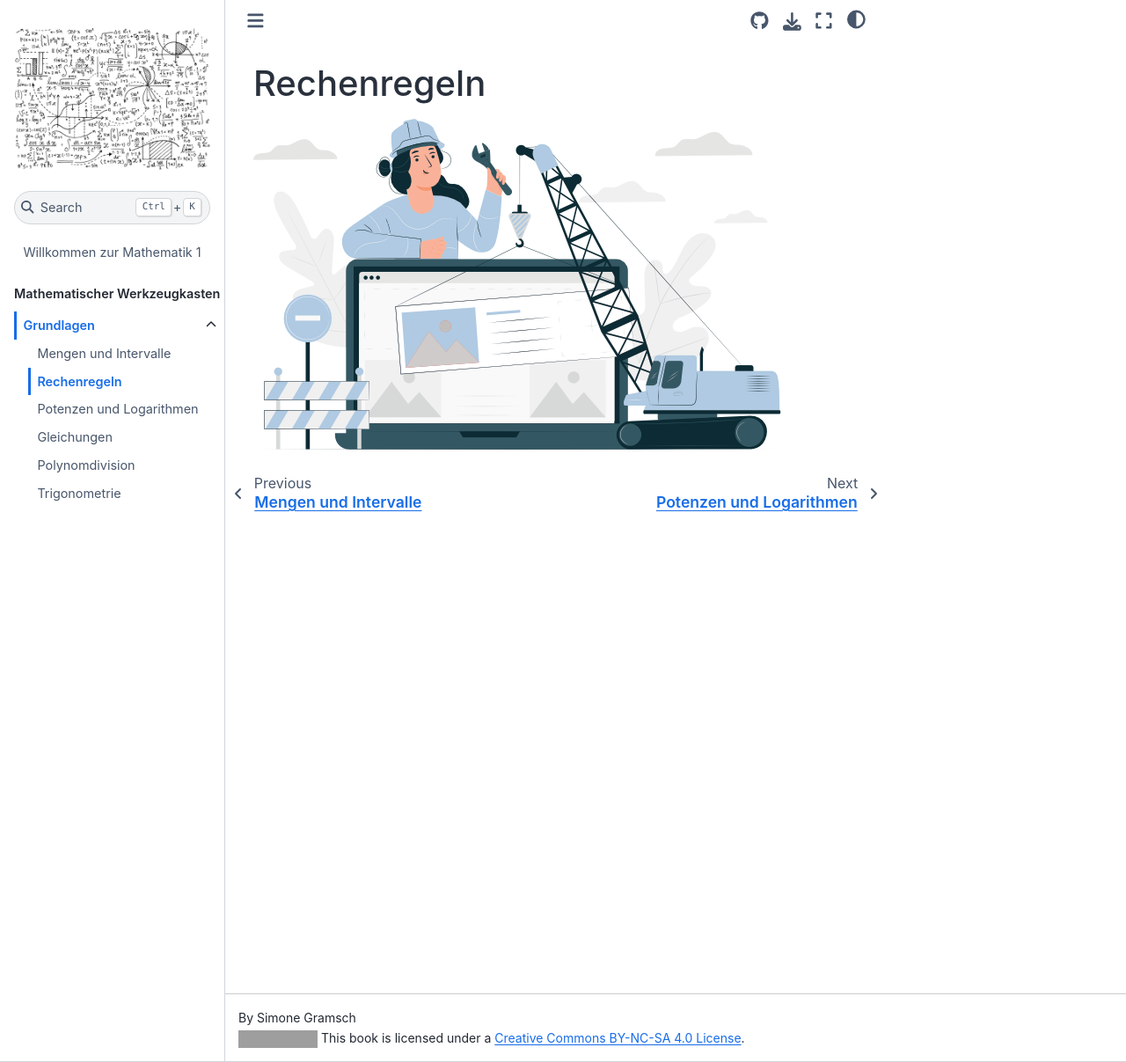
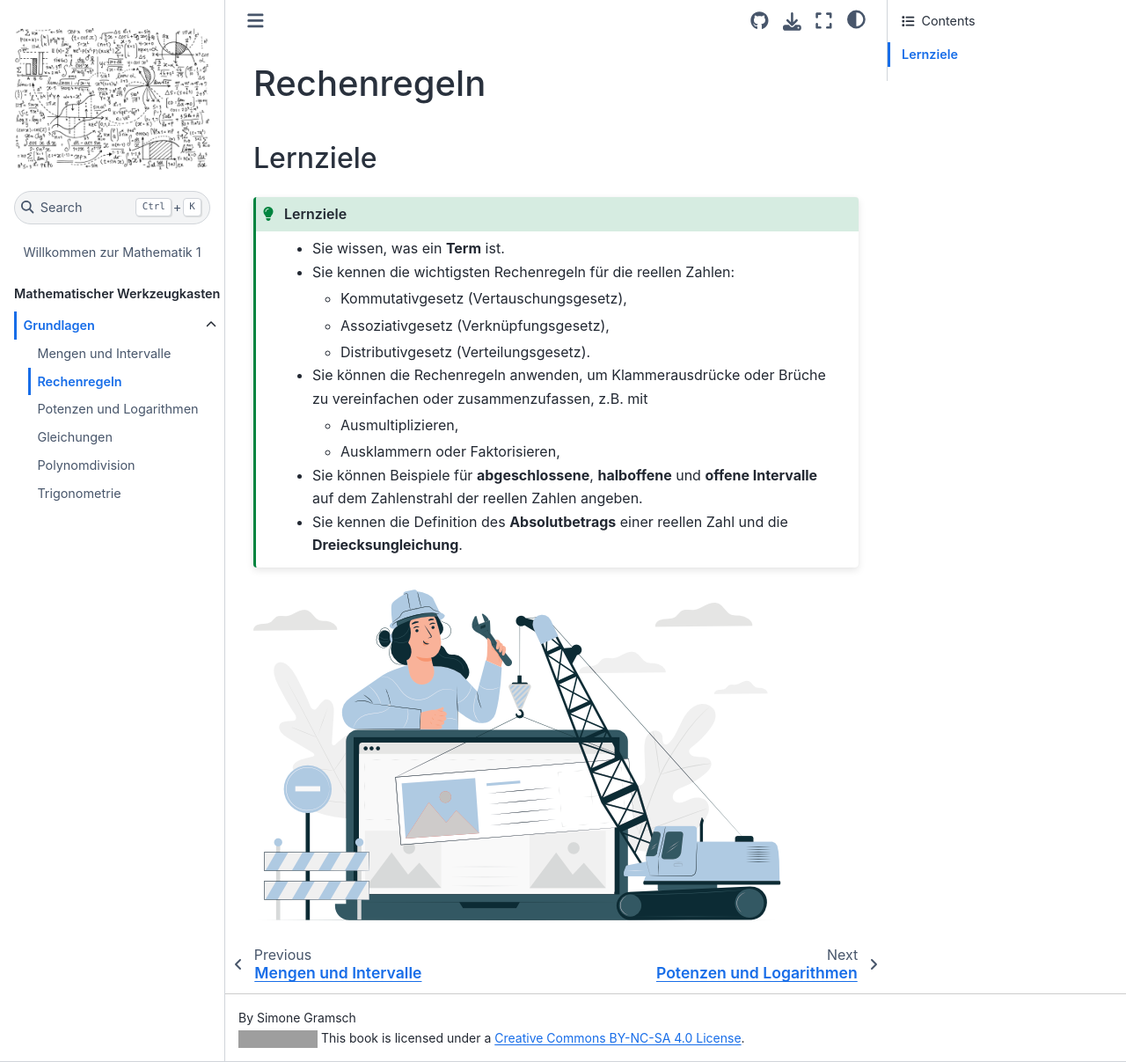
Before and after one commit to s-linden/mathematik-1, a Jupyter Book: the page built from doc/chapter01/sec02.md, in a window 1280 px wide and 1207 px high. Shown: the whole window at 88% size. Built offline with Jupyter Book 1.0.4 settings and Sphinx 7.4.7 and the Sphinx Book theme 1.1.4, drawn with Linux system fonts in a browser that asks for light colours; grey boxes are pictures that could not be loaded.

Commit message:
chapter01 started

````diff
--- a/doc/chapter01/sec02.md
+++ b/doc/chapter01/sec02.md
@@ -1,3 +1,20 @@
 # Rechenregeln
 
+## Lernziele
+
+```{admonition} Lernziele
+:class: tip
+* Sie wissen, was ein **Term** ist.
+* Sie kennen die wichtigsten Rechenregeln für die reellen Zahlen:
+	* Kommutativgesetz (Vertauschungsgesetz),
+	* Assoziativgesetz (Verknüpfungsgesetz),
+	* Distributivgesetz (Verteilungsgesetz).
+* Sie können die Rechenregeln anwenden, um Klammerausdrücke oder Brüche zu vereinfachen oder zusammenzufassen, z.B. mit
+	* Ausmultiplizieren,
+	* Ausklammern oder Faktorisieren,
+* Sie können Beispiele für **abgeschlossene**, **halboffene** und **offene Intervalle** auf dem Zahlenstrahl der reellen Zahlen angeben.
+* Sie kennen die Definition des **Absolutbetrags** einer reellen Zahl und die **Dreiecksungleichung**.
+```
+
+
 ![hint: work in progress](../pics/work_in_progress.png)
````
Also changed, not shown: doc/chapter01/sec01.md (+15 -0 lines), doc/chapter01/sec03.md (+12 -0 lines), doc/chapter01/sec04.md (+11 -0 lines), doc/chapter01/sec06.md (+9 -0 lines).
